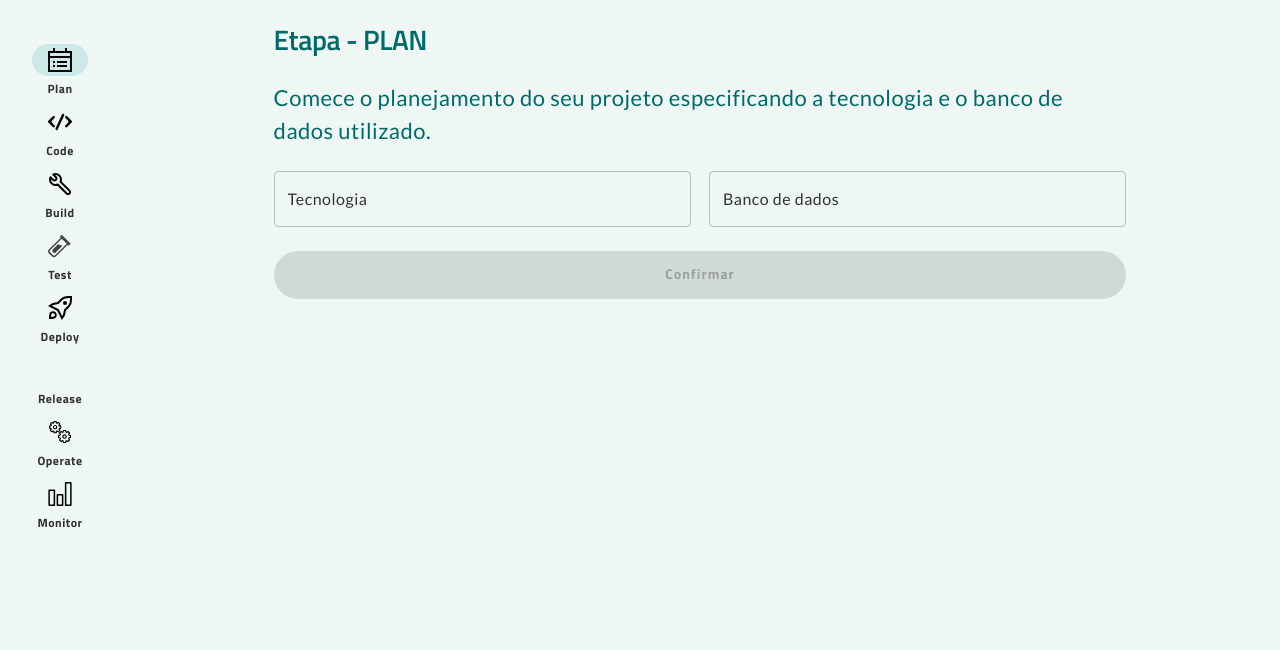
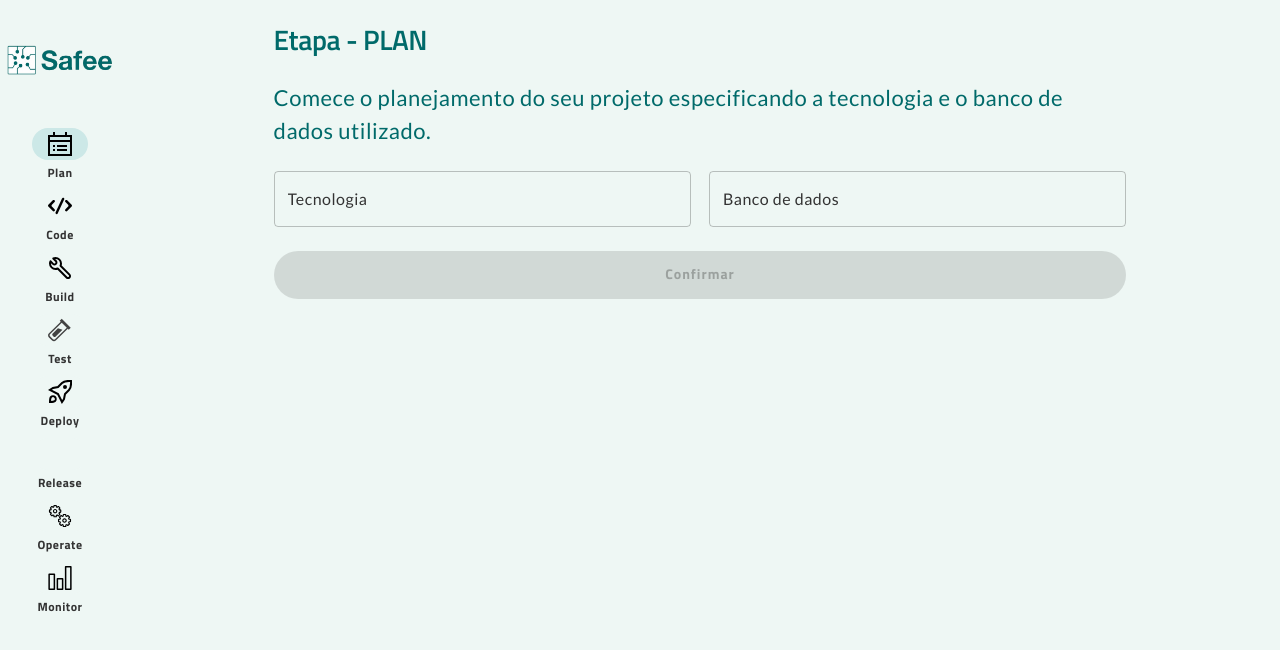
Before and after one commit to thiagonery/DevSecOps_TCC_IA-1, a React (Vite) app in the folder client/: page / in a window 1280 px wide. Shown: the top 650 px of the page. Built offline with nearby package versions, Linux system fonts and the light colour scheme; some icons are missing.

Commit message:
feat: add SafeeLogo in Drawer

```diff
--- a/client/src/components/Drawer/Drawer.tsx
+++ b/client/src/components/Drawer/Drawer.tsx
@@ -1,3 +1,4 @@
+import SafeeLogo from '@assets/images/safee-logo.png';
 import { ReactComponent as Build } from '@assets/svgs/build.svg';
 import { ReactComponent as Code } from '@assets/svgs/code.svg';
 import { ReactComponent as Deploy } from '@assets/svgs/deploy.svg';
@@ -32,6 +33,9 @@ export const Drawer: React.FC<IDrawer> = ({ focus }) => {
       anchor={isMobile() ? 'bottom' : 'left'}
       variant="permanent"
     >
+      <Box px="6px" mb="44px">
+        <img src={SafeeLogo} />
+      </Box>
       <DrawerItem
         icon={<Plan width="24px" height="24px" />}
         shouldFocus={focus === 'plan'}
```
